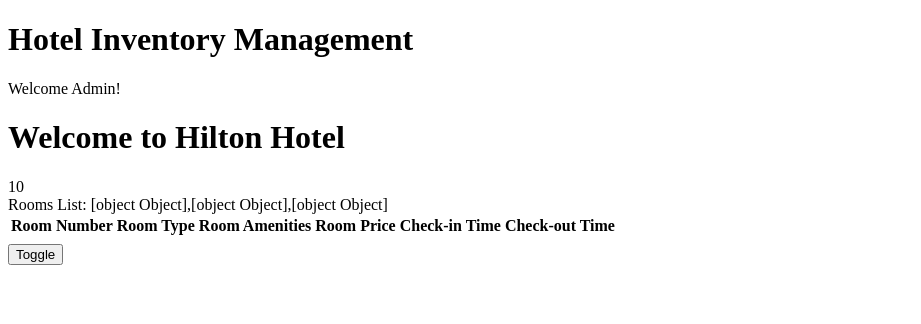
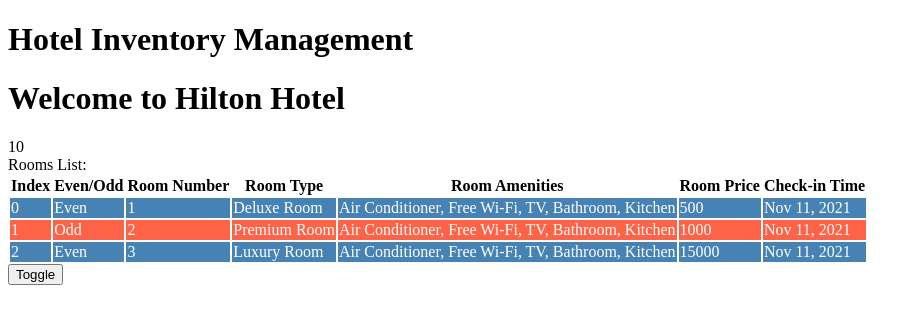
Before and after one commit to rithvik-varma-555/hotelinventoryapp, an Angular app: page / in a window 1280 px wide. Shown: the top 324 px of the page, without its empty margins (0-921 px from the left). Built offline with nearby package versions, Linux system fonts and the light colour scheme.

Commit message:
adeded first scss

```diff
--- a/src/app/app.html
+++ b/src/app/app.html
@@ -1,12 +1,9 @@
 <h1>Hotel Inventory Management</h1>
+<hinv-rooms></hinv-rooms>
+<router-outlet></router-outlet>
 
-<div [ngSwitch]="role">
+<!-- <div [ngSwitch]="role">
   <div *ngSwitchCase="'user'">Welcome User!</div>
-  <div *ngSwitchCase="'admin'">
-    Welcome Admin!
-    <hinv-rooms></hinv-rooms>
-  </div>
+  <div *ngSwitchCase="'admin'">Welcome Admin!</div>
   <div *ngSwitchDefault>You are not authorized to view this content!</div>
-</div>
-
-<router-outlet></router-outlet>
+</div> -->
--- a/src/app/app.ts
+++ b/src/app/app.ts
@@ -12,5 +12,5 @@
 export class App {
   protected readonly title = signal('hotelinventoryapp');
 
-  role = 'admin';
+  // role = 'admin';
 }
--- a/src/app/rooms/rooms.html
+++ b/src/app/rooms/rooms.html
@@ -7,20 +7,34 @@
 
 {{ rooms.availableRooms }}
 
+<div>
   <div *ngIf="rooms.availableRooms > 0">
     Rooms List:
-  {{ roomsList }}
+    <!-- {{ roomsList }} -->
     <table>
       <tr>
+        <th>Index</th>
+        <th>Even/Odd</th>
         <th>Room Number</th>
         <th>Room Type</th>
         <th>Room Amenities</th>
         <th>Room Price</th>
         <th>Check-in Time</th>
-      <th>Check-out Time</th>
       </tr>
-    <tr *ngFor="let room of roomsList"></tr>
+      <tr
+        *ngFor="let room of roomsList; let e = even; let o = odd; let i = index"
+        [ngClass]="e ? 'even' : 'odd'"
+      >
+        <td>{{ i }}</td>
+        <td>{{ e ? 'Even' : 'Odd' }}</td>
+        <td>{{ room.roomNumber }}</td>
+        <td>{{ room.roomType }}</td>
+        <td>{{ room.amenities }}</td>
+        <td>{{ room.price }}</td>
+        <td>{{ room.checkinTime | date }}</td>
+      </tr>
     </table>
+  </div>
 </div>
 
 <button (click)="toggle()">Toggle</button>
--- a/src/app/rooms/rooms.scss
+++ b/src/app/rooms/rooms.scss
@@ -0,0 +1,9 @@
+.even {
+    background-color: steelblue;
+    color: white;
+}
+
+.odd {
+    background-color: tomato;
+    color: white;
+}
```
Lines whose indentation alone changed are shown as unchanged.
